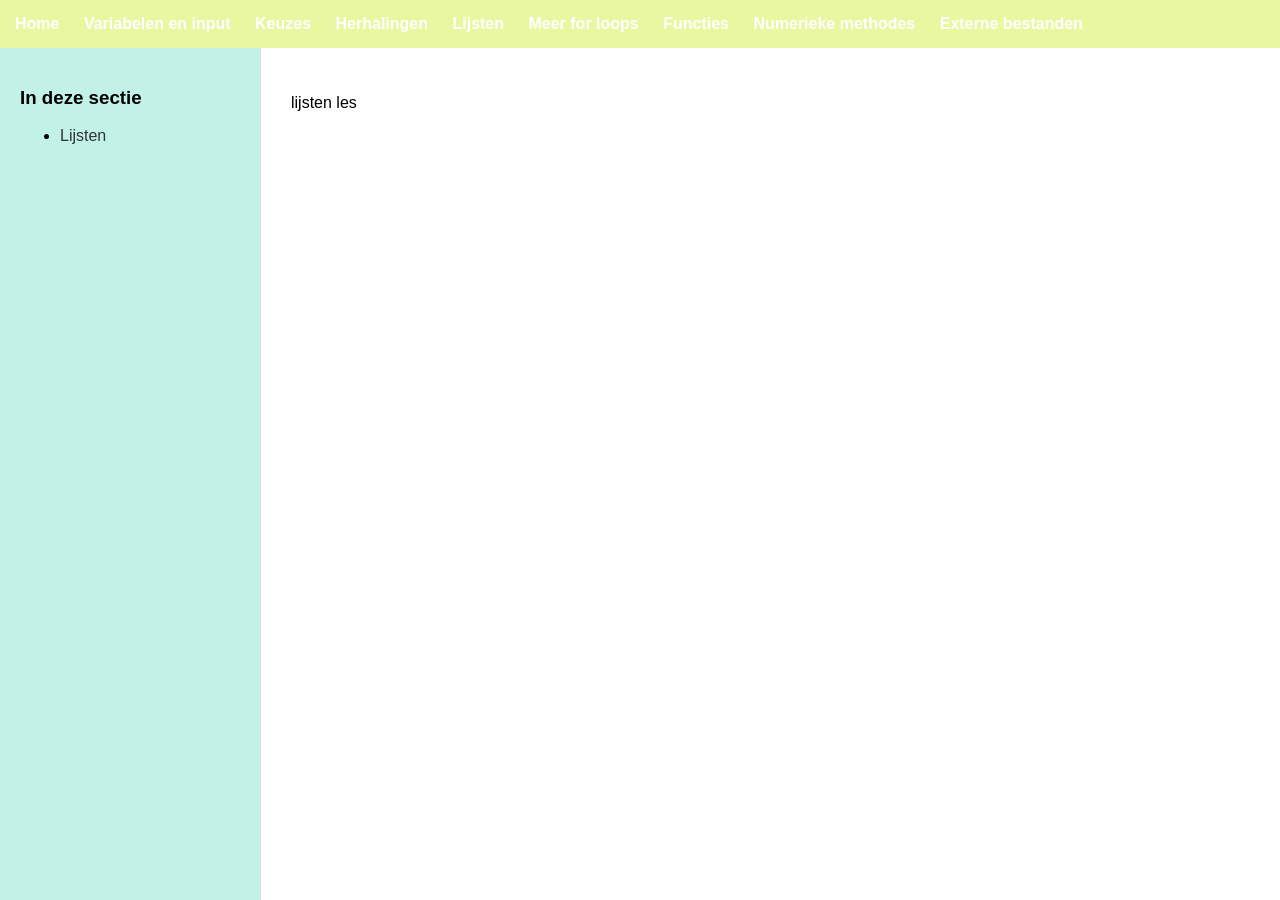
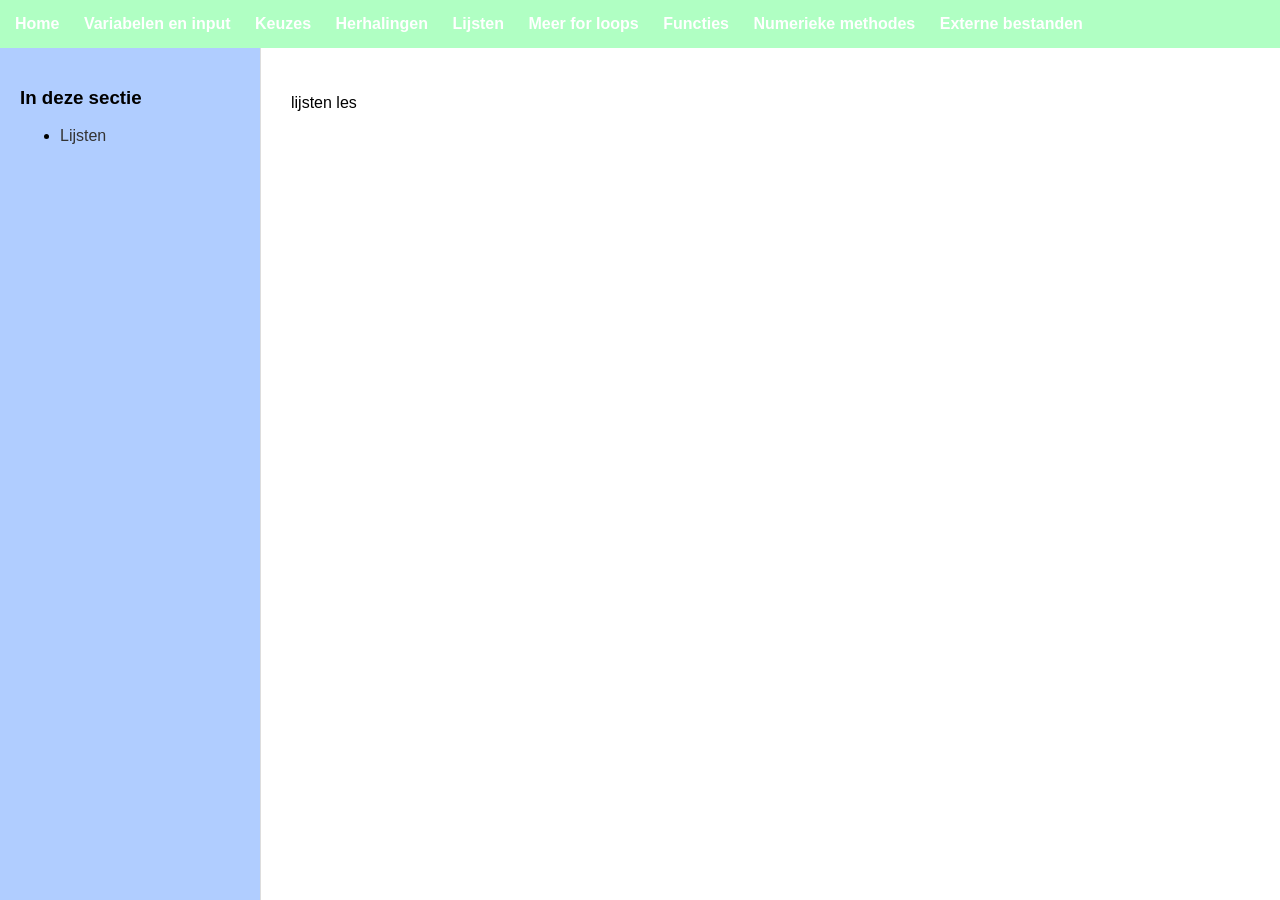
Before and after one commit to milanvandeput/milanvandeput.github.io, a Jekyll site: the page built from Lijsten/index.md, in a window 1280 px wide. Built offline with Jekyll 4.4.1, drawn with Linux system fonts in a browser that asks for light colours.

Commit message:
Update default.html

```diff
--- a/_layouts/default.html
+++ b/_layouts/default.html
@@ -11,7 +11,7 @@
 
         /* Top navigation */
         nav.topbar {
-            background: #e9f7a1;
+            background: #b0ffc3;
             color: white;
             padding: 15px;
         }
@@ -31,7 +31,7 @@
         /* Sidebar */
         .sidebar {
             width: 220px;
-            background: #c2f2e7;
+            background: #b0cdff;
             padding: 20px;
             border-right: 1px solid #ddd;
         }
```
